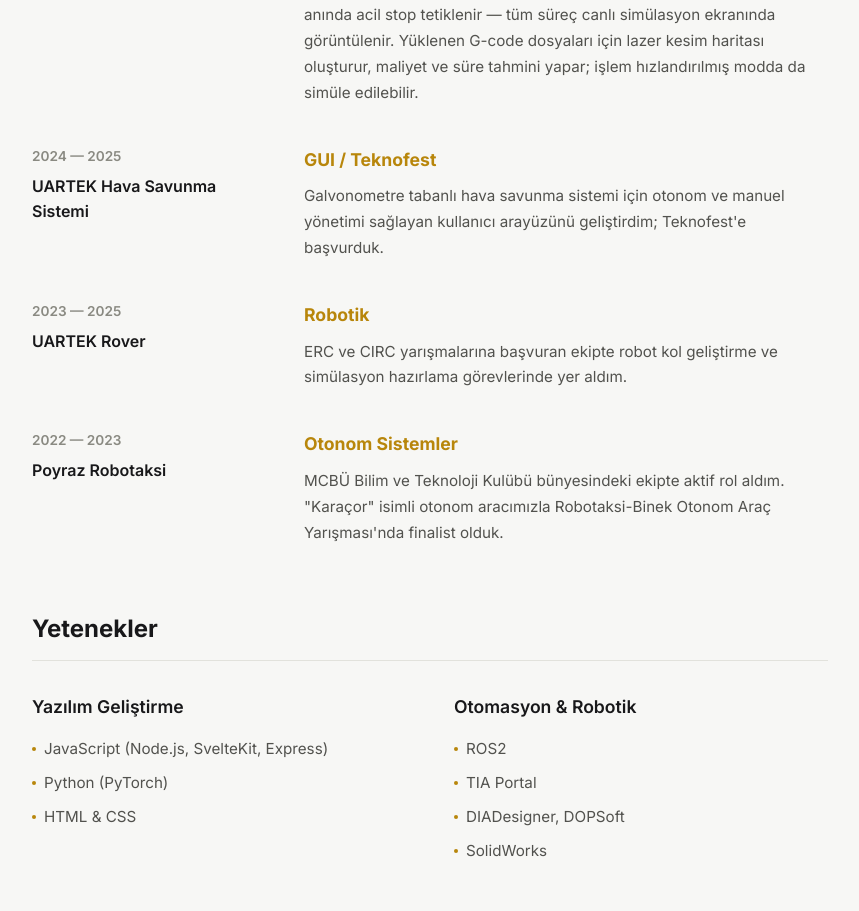
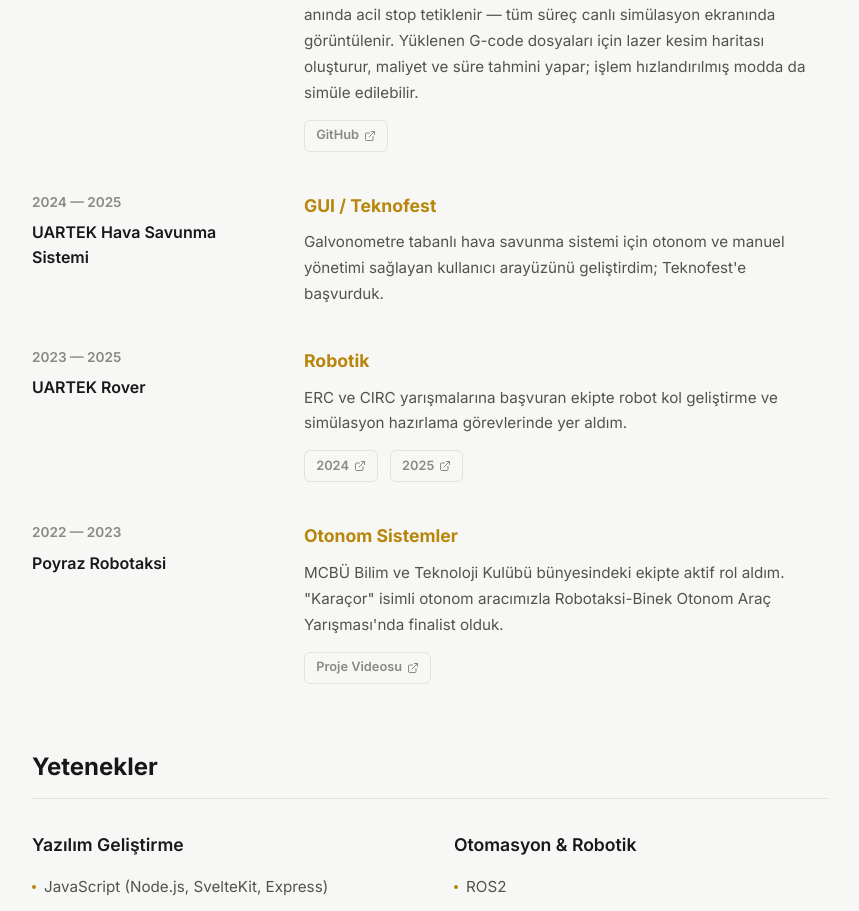
Before and after one commit to m3rtg/Mert-site, a SvelteKit app: page /resume in a window 1280 px wide. Shown: the part 960-1871 px from the top of the page, without its empty margins (210-1069 px from the left). Built offline with nearby package versions, Linux system fonts and the light colour scheme.

Commit message:
feat: add project links to resume and improve page transition navigation

```diff
--- a/src/lib/NavBar.svelte
+++ b/src/lib/NavBar.svelte
@@ -2,7 +2,6 @@
   import { theme, lang } from "./stores";
   import { onMount } from "svelte";
   import { writable } from "svelte/store";
-  import { goto } from "$app/navigation";
 
   const menuOpen = writable(false);
   const hidden = writable(false);
@@ -10,11 +9,6 @@
 
   function toggleTheme() {
     theme.set($theme === "dark" ? "light" : "dark");
-  }
-
-  function handleResumeClick() {
-    goto('/resume');
-    window.scrollTo(0, 0);
   }
 
   onMount(() => {
@@ -57,7 +51,7 @@
       <a href="/#skills"       class="nav-link">{#if $lang === "tr"}Beceriler{:else}Skills{/if}</a>
       <a href="/#projects"     class="nav-link">{#if $lang === "tr"}Projeler{:else}Projects{/if}</a>
       <a href="/#achievements" class="nav-link">{#if $lang === "tr"}Sertifikalar{:else}Certifications{/if}</a>
-      <a href="/resume"        class="nav-link" on:click={handleResumeClick}>{#if $lang === "tr"}Özgeçmiş{:else}Resume{/if}</a>
+      <a href="/resume"        class="nav-link">{#if $lang === "tr"}Özgeçmiş{:else}Resume{/if}</a>
       <a href="/#contact"      class="nav-link">{#if $lang === "tr"}İletişim{:else}Contact{/if}</a>
     </div>
   </div>
@@ -92,7 +86,7 @@
     <a href="/#skills"       class="mobile-nav-link" on:click={() => menuOpen.set(false)}>{#if $lang === "tr"}Beceriler{:else}Skills{/if}</a>
     <a href="/#projects"     class="mobile-nav-link" on:click={() => menuOpen.set(false)}>{#if $lang === "tr"}Projeler{:else}Projects{/if}</a>
     <a href="/#achievements" class="mobile-nav-link" on:click={() => menuOpen.set(false)}>{#if $lang === "tr"}Sertifikalar{:else}Certifications{/if}</a>
-    <a href="/resume"        class="mobile-nav-link" on:click={() => { menuOpen.set(false); handleResumeClick(); }}>{#if $lang === "tr"}Özgeçmiş{:else}Resume{/if}</a>
+    <a href="/resume"        class="mobile-nav-link" on:click={() => menuOpen.set(false)}>{#if $lang === "tr"}Özgeçmiş{:else}Resume{/if}</a>
     <a href="/#contact"      class="mobile-nav-link" on:click={() => menuOpen.set(false)}>{#if $lang === "tr"}İletişim{:else}Contact{/if}</a>
     <div class="mobile-divider"></div>
     <div class="mobile-controls">
--- a/src/routes/+layout.svelte
+++ b/src/routes/+layout.svelte
@@ -4,7 +4,7 @@
   import Footer from '$lib/Footer.svelte';
   import { theme, lang } from '$lib/stores';
   import { onMount } from 'svelte';
-  import { onNavigate } from '$app/navigation';
+  import { onNavigate, beforeNavigate, afterNavigate } from '$app/navigation';
 
   onMount(() => {
     const unsub = theme.subscribe((t) => {
@@ -12,6 +12,16 @@
     });
     const unsub2 = lang.subscribe(() => {});
     return () => { unsub(); unsub2(); };
+  });
+
+  beforeNavigate((nav) => {
+    if (nav.to?.route.id !== nav.from?.route.id) {
+      document.documentElement.style.scrollBehavior = 'auto';
+    }
+  });
+
+  afterNavigate(() => {
+    document.documentElement.style.scrollBehavior = '';
   });
 
   // View Transitions API — smooth fade between pages
--- a/src/routes/resume/+page.svelte
+++ b/src/routes/resume/+page.svelte
@@ -1,10 +1,5 @@
 <script>
   import { lang } from '$lib/stores';
-  import { onMount } from 'svelte';
-
-  onMount(() => {
-    window.scrollTo(0, 0);
-  });
 </script>
 
 <div class="resume-page">
@@ -64,6 +59,12 @@
               Simulates full-axis motion of a Fanuc LR Mate 200iC robotic arm via URDF model manipulation. Solves forward and inverse kinematics in real time, comparing the fastest and most energy-efficient paths. Monitors live voltage draw, performs obstacle avoidance and triggers emergency stop on collision — all visualized in a live simulation viewport. Generates laser-cutting maps from loaded G-code files with cost and time estimation; the process can be run in accelerated simulation mode.
             {/if}
           </p>
+          <div class="project-links">
+            <a class="project-link" href="https://github.com/m3rtg/NexusControl-sim" target="_blank" rel="noreferrer">
+              GitHub
+              <svg width="12" height="12" viewBox="0 0 24 24" fill="none" stroke="currentColor" stroke-width="2" stroke-linecap="round" stroke-linejoin="round"><path d="M18 13v6a2 2 0 0 1-2 2H5a2 2 0 0 1-2-2V8a2 2 0 0 1 2-2h6"/><polyline points="15 3 21 3 21 9"/><line x1="10" y1="14" x2="21" y2="3"/></svg>
+            </a>
+          </div>
         </div>
       </div>
 
@@ -98,6 +99,16 @@
               In the team applying to ERC and CIRC competitions, I worked on robotic arm development and simulation preparation.
             {/if}
           </p>
+          <div class="project-links">
+            <a class="project-link" href="https://www.youtube.com/watch?v=LU82qFIDWTU" target="_blank" rel="noreferrer">
+              2024
+              <svg width="12" height="12" viewBox="0 0 24 24" fill="none" stroke="currentColor" stroke-width="2" stroke-linecap="round" stroke-linejoin="round"><path d="M18 13v6a2 2 0 0 1-2 2H5a2 2 0 0 1-2-2V8a2 2 0 0 1 2-2h6"/><polyline points="15 3 21 3 21 9"/><line x1="10" y1="14" x2="21" y2="3"/></svg>
+            </a>
+            <a class="project-link" href="https://www.youtube.com/watch?v=Zjbt3IUMxvc" target="_blank" rel="noreferrer">
+              2025
+              <svg width="12" height="12" viewBox="0 0 24 24" fill="none" stroke="currentColor" stroke-width="2" stroke-linecap="round" stroke-linejoin="round"><path d="M18 13v6a2 2 0 0 1-2 2H5a2 2 0 0 1-2-2V8a2 2 0 0 1 2-2h6"/><polyline points="15 3 21 3 21 9"/><line x1="10" y1="14" x2="21" y2="3"/></svg>
+            </a>
+          </div>
         </div>
       </div>
 
@@ -115,6 +126,12 @@
               Active role in the university team. With our autonomous vehicle "Karaçor" we became finalists in the Robotaxi-Passenger Autonomous Vehicle Competition.
             {/if}
           </p>
+          <div class="project-links">
+            <a class="project-link" href="https://www.youtube.com/watch?v=TmRs7XQ3giY" target="_blank" rel="noreferrer">
+              {#if $lang === 'tr'}Proje Videosu{:else}Project Video{/if}
+              <svg width="12" height="12" viewBox="0 0 24 24" fill="none" stroke="currentColor" stroke-width="2" stroke-linecap="round" stroke-linejoin="round"><path d="M18 13v6a2 2 0 0 1-2 2H5a2 2 0 0 1-2-2V8a2 2 0 0 1 2-2h6"/><polyline points="15 3 21 3 21 9"/><line x1="10" y1="14" x2="21" y2="3"/></svg>
+            </a>
+          </div>
         </div>
       </div>
     </section>
@@ -258,6 +275,33 @@
     color: var(--fg-secondary);
   }
 
+  .project-links {
+    display: flex;
+    gap: 0.75rem;
+    flex-wrap: wrap;
+    margin-top: 0.875rem;
+  }
+
+  .project-link {
+    display: inline-flex;
+    align-items: center;
+    gap: 0.3rem;
+    font-size: 0.8rem;
+    font-weight: 600;
+    color: var(--fg-muted);
+    text-decoration: none;
+    border: 1px solid var(--border);
+    border-radius: 6px;
+    padding: 0.3rem 0.7rem;
+    transition: color 0.18s, border-color 0.18s, background 0.18s;
+  }
+
+  .project-link:hover {
+    color: var(--fg);
+    border-color: var(--border-strong);
+    background: var(--bg-tertiary);
+  }
+
   /* Skills grid */
   .cv-skills {
     display: grid;
```
